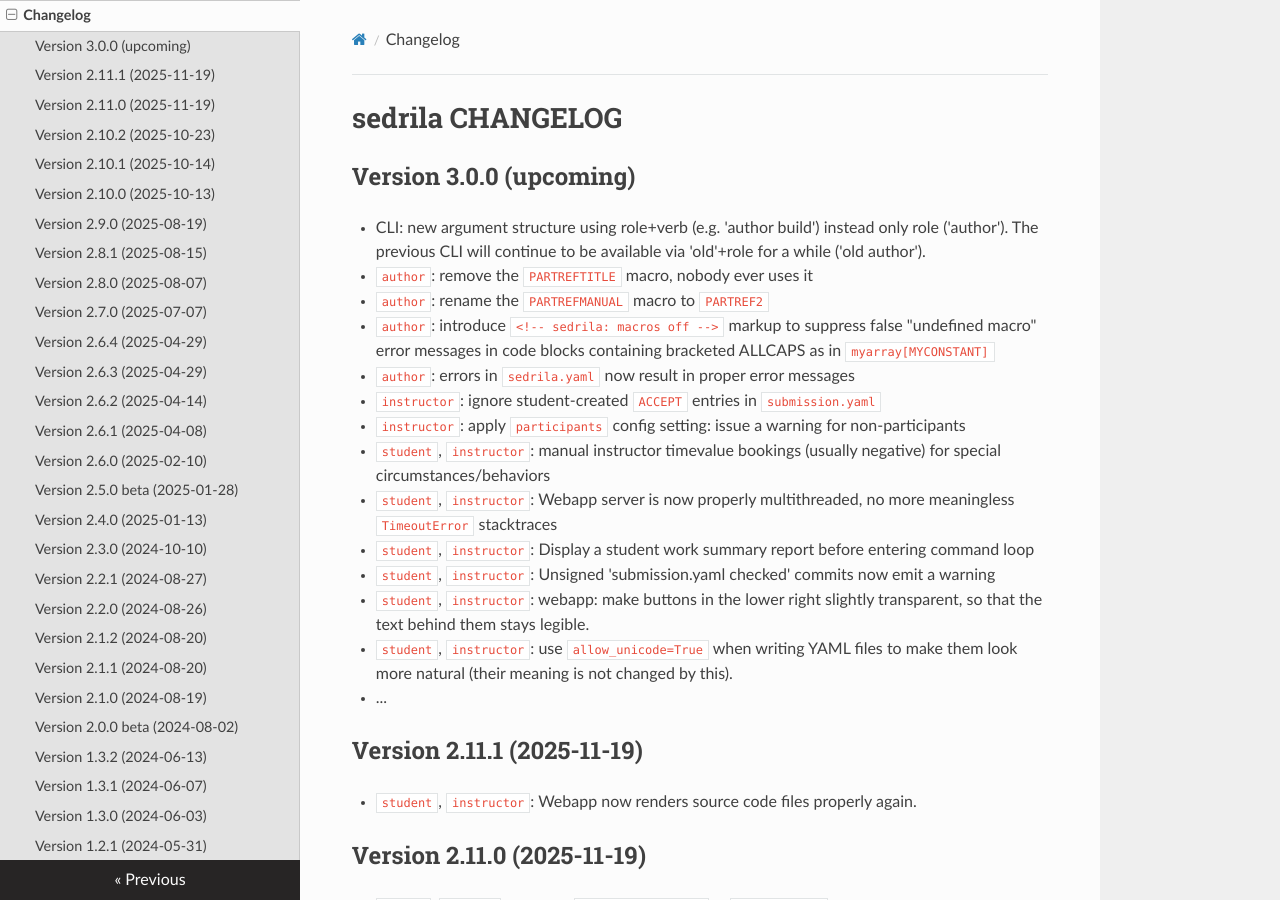
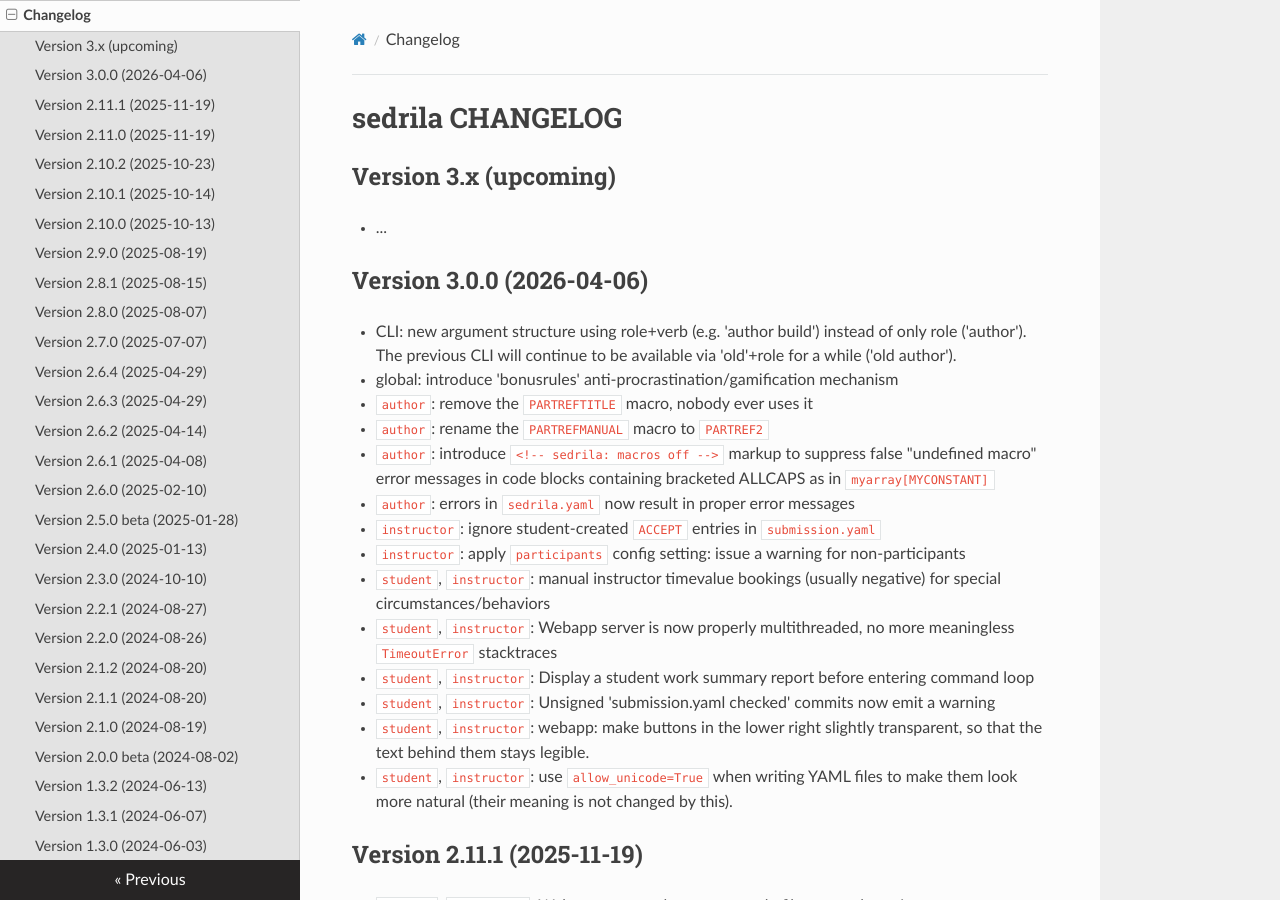
Before and after one commit to fubinf/sedrila, an MkDocs documentation site: the page built from docs/changelog.md, in a window 1280 px wide and 900 px high. Built offline with MkDocs 1.6.1, drawn with Linux system fonts in a browser that asks for light colours; nearby versions of some CDN libraries.

Commit message:
changelog.md: V3.0.0

```diff
--- a/docs/changelog.md
+++ b/docs/changelog.md
@@ -1,9 +1,13 @@
 # sedrila CHANGELOG
 
+## Version 3.x (upcoming)
+- ...
 
-## Version 3.0.0 (upcoming)
-- CLI: new argument structure using role+verb (e.g. 'author build') instead only role ('author').
+
+## Version 3.0.0 (2026-04-06)
+- CLI: new argument structure using role+verb (e.g. 'author build') instead of only role ('author').
   The previous CLI will continue to be available via 'old'+role for a while ('old author').
+- global: introduce 'bonusrules' anti-procrastination/gamification mechanism
 - `author`: remove the `PARTREFTITLE` macro, nobody ever uses it
 - `author`: rename the `PARTREFMANUAL` macro to `PARTREF2`
 - `author`: introduce `<!-- sedrila: macros off -->` markup to suppress false "undefined macro"
@@ -19,7 +23,6 @@
   so that the text behind them stays legible.
 - `student`, `instructor`: use `allow_unicode=True` when writing YAML files to make them look more natural
   (their meaning is not changed by this).
-- ...
 
 
 ## Version 2.11.1 (2025-11-19)
```
